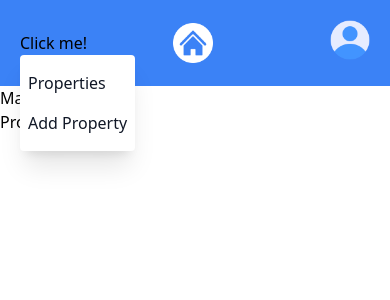
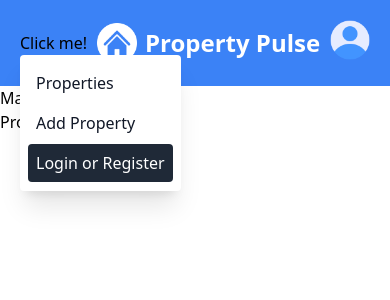
Before and after one commit to D10f/property-pulse, a Next.js app: page / in a window 390 px wide. Both pictures are taken after a click on the button "Click me!". Shown: the top 300 px of the page. Built offline with nearby package versions, Linux system fonts and the light colour scheme.

Commit message:
Add dynamic navigation links and profile

```diff
--- /dev/null
+++ b/src/components/NavAuth.tsx
@@ -0,0 +1,57 @@
+"use client";
+
+import Link from "next/link";
+import Image from "next/image";
+import { useState } from "react";
+import Dropdown from "@/components/Dropdown";
+import profile from "@/assets/images/profile.png";
+
+const profileLinks = [
+    {
+        title: "Your Profile",
+        href: "/profile",
+    },
+    {
+        title: "Saved Properties",
+        href: "/properties/saved",
+    },
+];
+
+const NavAuth = () => {
+    const [isAuth, setIsAuth] = useState(true);
+
+    if (!isAuth) {
+        return (
+            <div className="hidden md:block">
+                <Link href="#">
+                    <span className="bg-gray-800 text-white p-2 rounded">
+                        Login or Register
+                    </span>
+                </Link>
+            </div>
+        );
+    }
+
+    return (
+        <Dropdown
+            trigger={
+                <Image
+                    className="h-10 w-auto"
+                    src={profile}
+                    alt="Guest profile avatar"
+                />
+            }
+        >
+            {profileLinks.map((link, idx) => (
+                <>
+                    <Link href={link.href} key={idx} className="py-2">
+                        <span>{link.title}</span>
+                    </Link>
+                    <button className="py-2">Sign out</button>
+                </>
+            ))}
+        </Dropdown>
+    );
+};
+
+export default NavAuth;
--- /dev/null
+++ b/src/components/NavLink.tsx
@@ -0,0 +1,26 @@
+"use client";
+
+import { usePathname } from "next/navigation";
+import Link from "next/link";
+
+type NavLinkProps = {
+    text: string;
+    href: string;
+    className?: string;
+};
+
+const NavLink = ({ text, href, className }: NavLinkProps) => {
+    const pathname = usePathname();
+
+    const isActive = pathname === href;
+    const staticStyles = "text-current p-2 rounded md:text-white ";
+    const dynamicStyles = isActive ? "bg-black !text-white" : "";
+
+    return (
+        <Link className={className} href={href}>
+            <span className={staticStyles + dynamicStyles}>{text}</span>
+        </Link>
+    );
+};
+
+export default NavLink;
--- a/src/components/Navbar.tsx
+++ b/src/components/Navbar.tsx
@@ -1,8 +1,9 @@
 import Image from "next/image";
 import Link from "next/link";
-import Dropdown from "./Dropdown";
+import Dropdown from "@/components/Dropdown";
+import NavLink from "@/components/NavLink";
+import NavAuth from "@/components/NavAuth";
 import logo from "@/assets/images/logo-white.png";
-import profile from "@/assets/images/profile.png";
 
 const links = [
     {
@@ -15,67 +16,45 @@ const links = [
     },
 ];
 
-const profileLinks = [
-    {
-        title: "Your Profile",
-        href: "/profile",
-    },
-    {
-        title: "Saved Properties",
-        href: "/properties/saved",
-    },
-];
-
 const Navbar = () => {
     return (
         <nav className="bg-blue-500 flex justify-between items-center p-5">
             <div className="md:hidden">
                 <Dropdown trigger={<span>Click me!</span>}>
                     {links.map((link, idx) => (
-                        <Link href={link.href} key={idx} className="py-2">
-                            <span>{link.title}</span>
-                        </Link>
+                        <NavLink
+                            className="py-2"
+                            text={link.title}
+                            href={link.href}
+                            key={idx}
+                        />
                     ))}
+
+                    <Link href="#" className="py-2">
+                        <span className="bg-gray-800 text-white p-2 rounded">
+                            Login or Register
+                        </span>
+                    </Link>
                 </Dropdown>
             </div>
 
             <div className="flex gap-4 items-center">
                 <Link href="/" className="flex gap-2 items-center">
                     <Image className="h-10 w-auto" src={logo} alt="Property Pulse logo" />
-                    <h1 className="font-bold text-white text-2xl hidden md:block">
-                        Property Pulse
-                    </h1>
+                    <h1 className="font-bold text-white text-2xl">Property Pulse</h1>
                 </Link>
 
                 {links.map((link, idx) => (
-                    <Link href={link.href} key={idx}>
-                        <span className="text-white hover:bg-black p-2 rounded hidden md:block">
-                            {link.title}
-                        </span>
-                    </Link>
+                    <NavLink
+                        className="hidden md:block"
+                        text={link.title}
+                        href={link.href}
+                        key={idx}
+                    />
                 ))}
             </div>
 
-            <div className="flex gap-4 items-center">
-                <Dropdown
-                    trigger={
-                        <Image
-                            className="h-10 w-auto"
-                            src={profile}
-                            alt="Guest profile avatar"
-                        />
-                    }
-                >
-                    {profileLinks.map((link, idx) => (
-                        <>
-                            <Link href={link.href} key={idx} className="py-2">
-                                <span>{link.title}</span>
-                            </Link>
-                            <button className="py-2">Sign out</button>
-                        </>
-                    ))}
-                </Dropdown>
-            </div>
+            <NavAuth />
         </nav>
     );
 };
```
